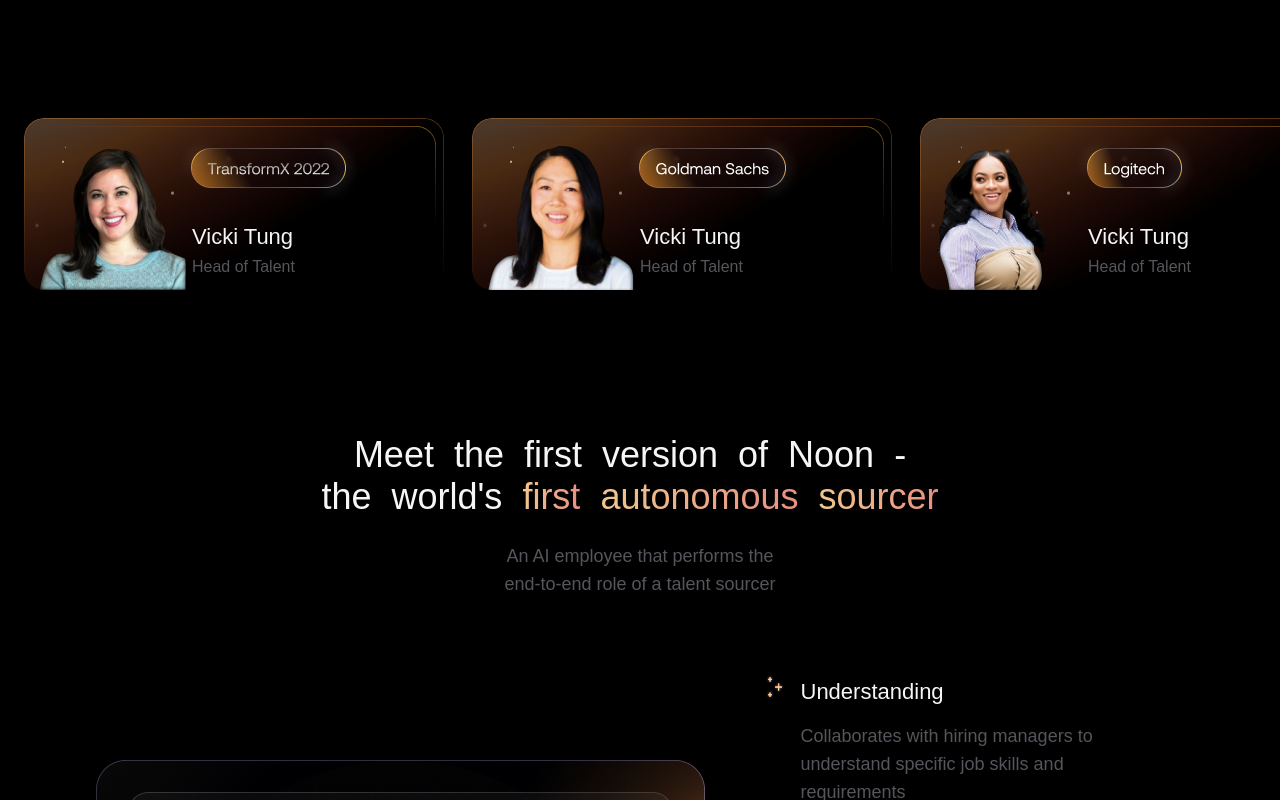
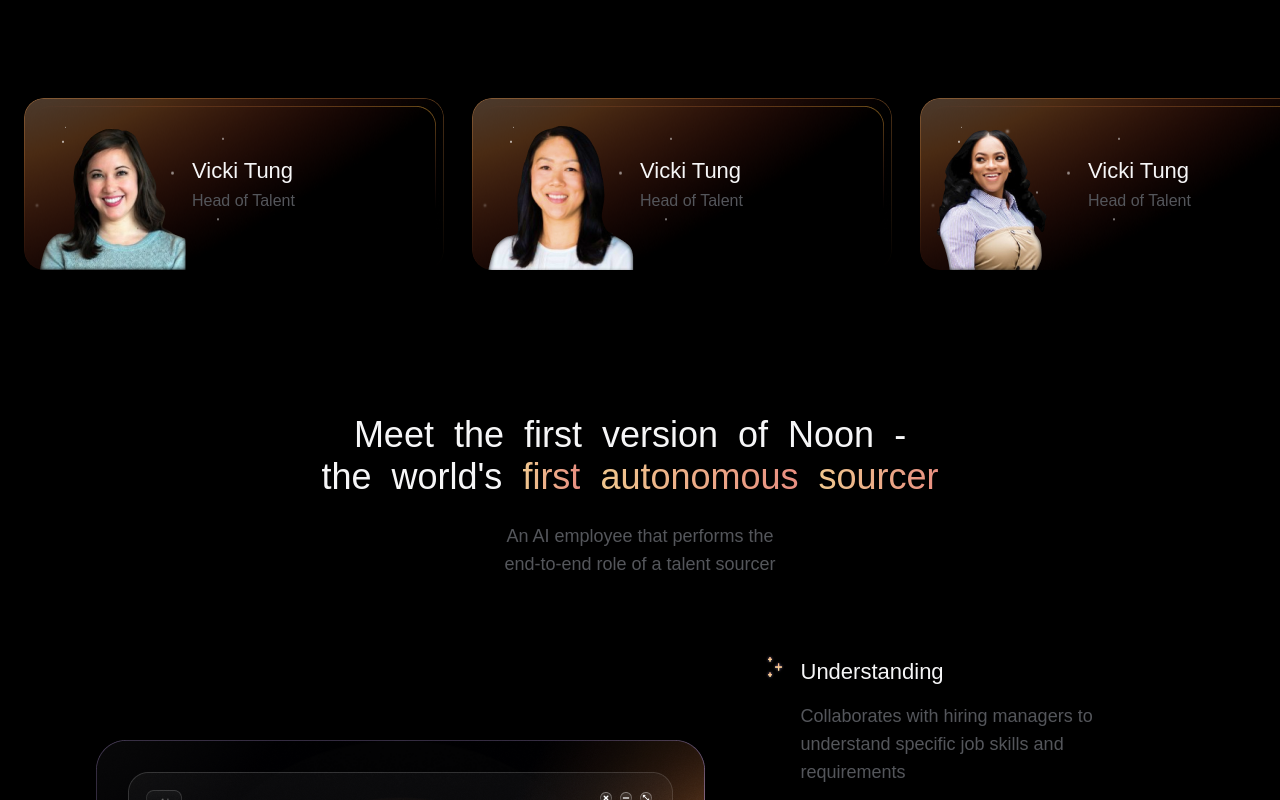
Before and after one commit to AlexandrBochev/noon, a React (Vite) app: page / in a window 1280 px wide. Shown: the part 1020-1820 px from the top of the page. Built offline with nearby package versions, Linux system fonts and the light colour scheme.

Commit message:
intro bottom

```diff
--- a/src/components/HeadCard/HeadCard.tsx
+++ b/src/components/HeadCard/HeadCard.tsx
@@ -2,13 +2,13 @@
 import bg from "../../assets/images/women/women-bg.png"
 
 const HeadCard = ({ props }: { props: IHeadCard }) => {
-  const { name, btn, img } = props
+  const { name, img } = props
 
   return (
     <div className="relative w-105 h-43 flex flex-col items-start justify-center rounded-[20px] overflow-hidden">
       <img src={ bg } alt="Background" className="absolute top-0 left-0 w-full h-full -z-10" />
       <img src={ img } alt={ name } className="absolute bottom-0 left-4" />
-      <img src={ btn } alt="Button" className="ml-38 mb-5" />
+      {/* <img src={ btn } alt="Button" className="ml-38 mb-5" /> */}
       <div className="ml-42">
         <p className="text-[1.375rem] mb-2">{ name }</p>
         <p className="font-light text-[#54565B]">Head of Talent</p>
--- a/src/components/Intro/Intro.tsx
+++ b/src/components/Intro/Intro.tsx
@@ -19,11 +19,9 @@
   transition: { repeat: Infinity, duration: 6 },
 }
 
-// bg-clip-text text-transparent bg-gradient-to-r from-[#2F80F4] to-[#E8D3BE]
-
 const Intro = () => {
   return (
-    <section className="relative w-full h-full overflow-hidden">
+    <section className="relative w-full h-svh mb-24 lg:mb-35 overflow-hidden">
       <video
         src={ lineWaves }
         autoPlay
--- a/src/components/Welcome/Welcome.tsx
+++ b/src/components/Welcome/Welcome.tsx
@@ -8,18 +8,12 @@
 const Welcome = () => {
   return (
     <section className="relative pt-24 lg:pt-32 pb-24 lg:pb-[13rem] Service" id="Service">
-      <m.div
-        initial={{ opacity: 0.1, }}
-        whileInView={{ opacity: 1, }}
-        transition={{ delay: 1, duration: 1 }}
-      >
-        <Player
+      <Player
           autoplay
           loop
           src={lottieGlowline}
           className="absolute -bottom-[9rem] md:-bottom-[22rem] lg:-bottom-[30rem] xl:-bottom-[38rem] left-[50%] translate-x-[-50%] w-[160vw] h-auto object-cover -z-20"
         />
-      </m.div>
 
       <m.img
         initial={{ opacity: 0.1, }}
--- a/src/data/data.ts
+++ b/src/data/data.ts
@@ -1,10 +1,6 @@
 import maze from '../assets/images/logos/maze.svg'
 import squarespace from '../assets/images/logos/squarespace.svg'
 import classpass from '../assets/images/logos/classpass.svg'
-import btn1 from '../assets/images/women/women-btn-1.png'
-import btn2 from '../assets/images/women/women-btn-2.png'
-import btn3 from '../assets/images/women/women-btn-3.png'
-import btn4 from '../assets/images/women/women-btn-4.png'
 import women1 from '../assets/images/women/women-1.png'
 import women2 from '../assets/images/women/women-2.png'
 import women3 from '../assets/images/women/women-3.png'
@@ -67,14 +63,14 @@
 ]
 
 export const headCards = [
-  { id: 1, name: 'Vicki Tung', btn: btn1, img: women1 },
-  { id: 2, name: 'Vicki Tung', btn: btn2, img: women2 },
-  { id: 3, name: 'Vicki Tung', btn: btn3, img: women3 },
-  { id: 4, name: 'Vicki Tung', btn: btn4, img: women4 },
-  { id: 5, name: 'Vicki Tung', btn: btn1, img: women1 },
-  { id: 6, name: 'Vicki Tung', btn: btn2, img: women2 },
-  { id: 7, name: 'Vicki Tung', btn: btn3, img: women3 },
-  { id: 8, name: 'Vicki Tung', btn: btn4, img: women4 },
+  { id: 1, name: 'Vicki Tung', img: women1 },
+  { id: 2, name: 'Vicki Tung', img: women2 },
+  { id: 3, name: 'Vicki Tung', img: women3 },
+  { id: 4, name: 'Vicki Tung', img: women4 },
+  { id: 5, name: 'Vicki Tung', img: women1 },
+  { id: 6, name: 'Vicki Tung', img: women2 },
+  { id: 7, name: 'Vicki Tung', img: women3 },
+  { id: 8, name: 'Vicki Tung', img: women4 },
 ]
 
 export const titleItems = [
```
